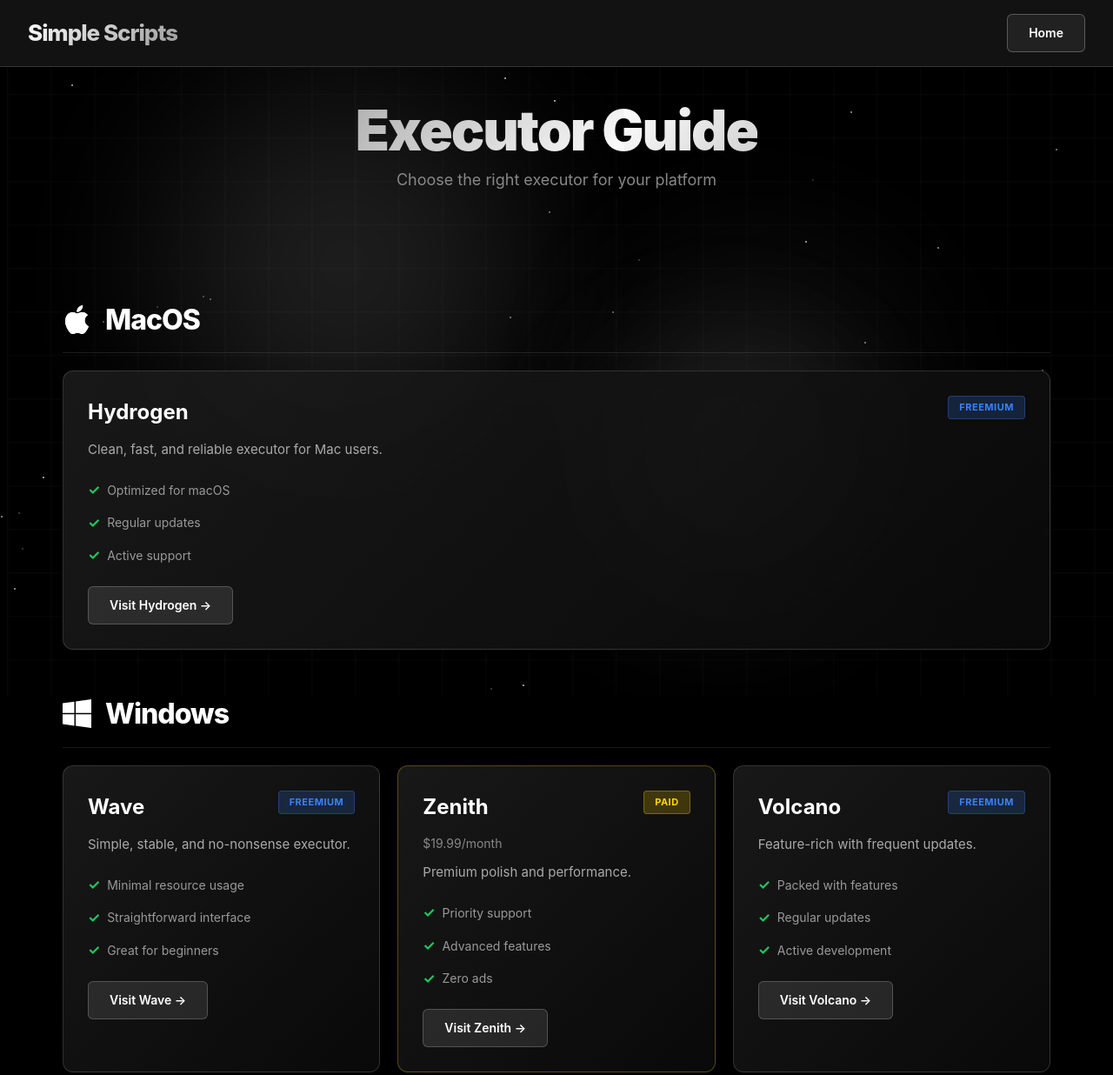
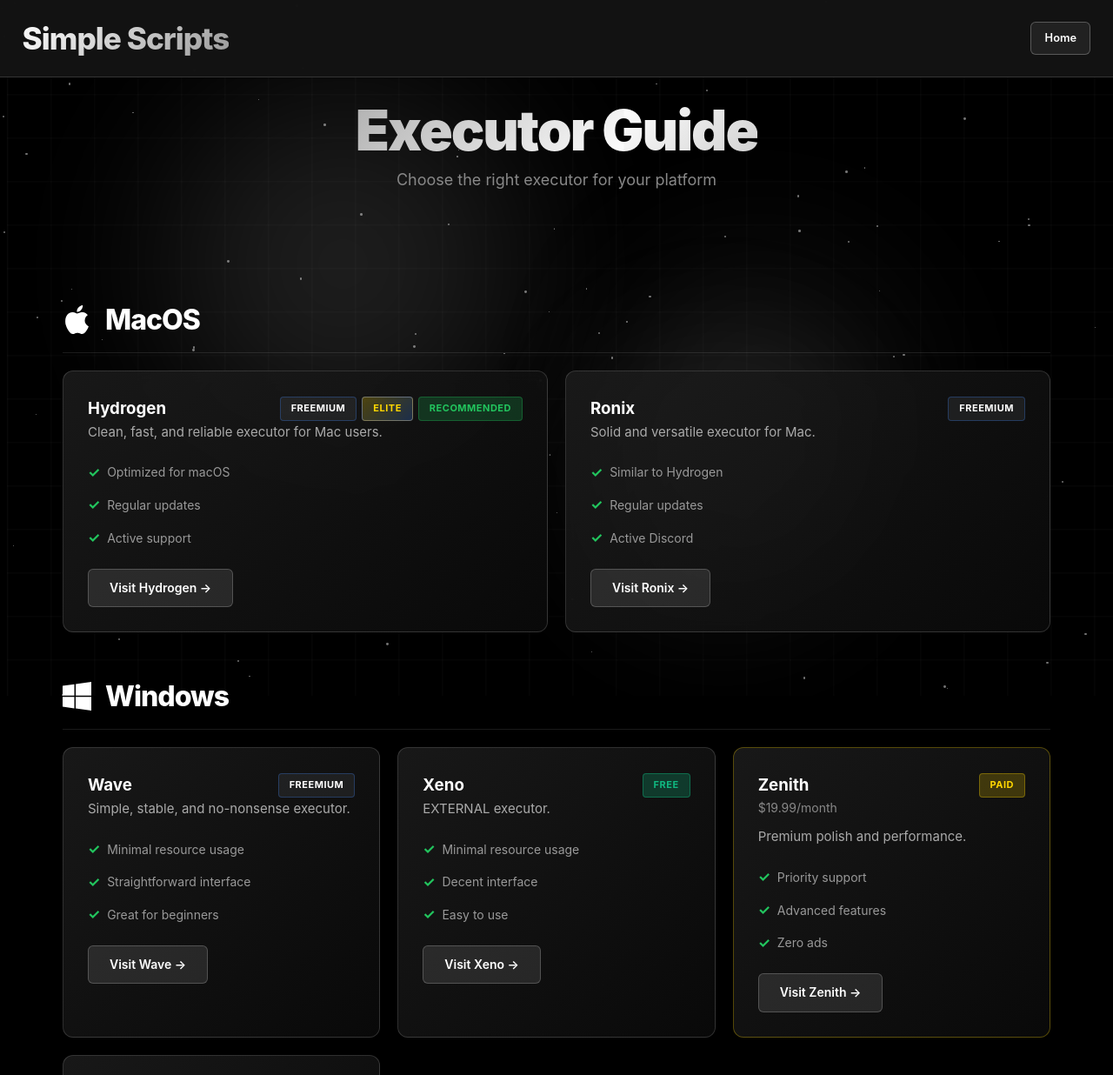
Before and after one commit to dawnpetal/website, a plain HTML site: page executors/index.html in a window 1280 px wide. Shown: the top 1236 px of the page at 87% size. Drawn offline with Linux system fonts and the light colour scheme.

Commit message:
bug fixes / new content

```diff
--- a/executors/index.html
+++ b/executors/index.html
@@ -10,7 +10,9 @@
             margin: 0;
             padding: 0;
             box-sizing: border-box;
-            user-select: none
+            user-select: none;
+            scrollbar-width: thin;
+            scrollbar-color: rgba(255, 255, 255, .2) rgba(20, 20, 20, .8)
         }
 
         html {
@@ -40,11 +42,6 @@
 
         ::-webkit-scrollbar-thumb:hover {
             background: rgba(255, 255, 255, .4)
-        }
-
-        * {
-            scrollbar-width: thin;
-            scrollbar-color: rgba(255, 255, 255, .2) rgba(20, 20, 20, .8)
         }
 
         .bg {
@@ -185,45 +182,51 @@
         }
 
         .nav-container {
-            max-width: 1400px;
+            width: 100%;
             margin: 0 auto;
-            padding: 0 32px;
+            padding: 0 2vw;
             display: flex;
             justify-content: space-between;
-            align-items: center
+            align-items: center;
+            font-size: clamp(0.9rem, 1.2vw, 1.1rem);
         }
 
         .logo {
-            font-size: 26px;
+            font-size: clamp(1.5rem, 4vw, 2.2rem);
             font-weight: 800;
             background: linear-gradient(135deg, #fff 0%, #999 100%);
             -webkit-background-clip: text;
             -webkit-text-fill-color: transparent;
             display: flex;
             align-items: center;
-            gap: 10px;
-            letter-spacing: -1px
+            gap: 0.5em;
+            letter-spacing: -1px;
+            white-space: nowrap;
         }
 
         .nav-btn {
-            padding: 10px 24px;
-            border: 1px solid rgba(255, 255, 255, .25);
-            background: rgba(40, 40, 40, .7);
+            padding: clamp(0.35em, 0.8vw, 0.6em) clamp(0.8em, 2vw, 1.2em);
+            border: 1px solid rgba(255, 255, 255, 0.25);
+            background: rgba(40, 40, 40, 0.7);
             color: #fff;
-            font-size: 14px;
+            font-size: clamp(0.8rem, 1vw, 1rem);
             font-weight: 600;
             border-radius: 6px;
             cursor: pointer;
-            transition: all .2s;
             text-decoration: none;
-            display: inline-block
+            display: inline-block;
+            backdrop-filter: blur(8px);
+            transition: all 0.2s;
+            white-space: nowrap;
         }
 
         .nav-btn:hover {
-            background: rgba(255, 255, 255, .15);
+            background: rgba(255, 255, 255, 0.15);
             border-color: #fff;
-            transform: translateY(-2px)
+            transform: translateY(-2px);
+            box-shadow: 0 4px 16px rgba(255, 255, 255, 0.25);
         }
+
 
         .hero {
             min-height: 35vh;
@@ -335,37 +338,79 @@
 
         .executor-header {
             display: flex;
-            justify-content: space-between;
-            align-items: flex-start;
-            margin-bottom: 12px;
-            gap: 12px
+            align-items: center;
+            gap: 12px;
         }
 
         .executor-name {
-            font-size: 24px;
-            font-weight: 700;
-            color: #fff
+            margin-right: auto;
+            min-width: 0;
+        }
+
+        .executor-badges {
+            display: flex;
+            flex-wrap: wrap;
+            gap: 6px;
+            align-items: center;
         }
 
         .executor-badge {
+            white-space: nowrap;
             padding: 4px 12px;
             border-radius: 4px;
             font-size: 11px;
             font-weight: 700;
             text-transform: uppercase;
-            letter-spacing: .5px
+            letter-spacing: .5px;
+            flex-shrink: 0;
         }
 
         .badge-freemium {
-            background: rgba(59, 130, 246, .2);
-            color: #3b82f6;
+            background: rgba(92, 96, 102, 0.2);
+            color: #ffffff;
             border: 1px solid rgba(59, 130, 246, .3)
+        }
+
+        .badge-free {
+            background: rgba(16, 185, 129, 0.25);
+            color: #10b981;
+            border: 1px solid rgba(16, 185, 129, 0.4);
         }
 
         .badge-paid {
             background: rgba(255, 215, 0, .2);
             color: #FFD700;
             border: 1px solid rgba(255, 215, 0, .3)
+        }
+
+        .badge-recommended {
+            background: rgba(34, 197, 94, .2);
+            color: #22c55e;
+            border: 1px solid rgba(34, 197, 94, .3);
+        }
+
+        .badge-untested {
+            background: rgba(255, 165, 0, .15);
+            color: #ffa500;
+            border: 1px solid rgba(255, 165, 0, .25);
+        }
+
+        .badge-beta {
+            background: rgba(168, 85, 247, .2);
+            color: #a855f7;
+            border: 1px solid rgba(168, 85, 247, .3);
+        }
+
+        .badge-deprecated {
+            background: rgba(239, 68, 68, .15);
+            color: #ef4444;
+            border: 1px solid rgba(239, 68, 68, .25);
+        }
+
+        .badge-elite {
+            background: linear-gradient(135deg, rgba(255, 215, 0, .25), rgba(59, 130, 246, .25));
+            color: #FFD700;
+            border: 1px solid rgba(255, 255, 255, .3);
         }
 
         .executor-price {
@@ -519,9 +564,7 @@
             <div class="platform-header">
                 <span class="platform-icon">
                     <svg xmlns="http://www.w3.org/2000/svg" class="mac-icon" width="16" height="16" fill="currentColor"
-                        class="bi bi-apple" viewBox="0 0 16 16">
-                        <path
-                            d="M11.182.008C11.148-.03 9.923.023 8.857 1.18c-1.066 1.156-.902 2.482-.878 2.516s1.52.087 2.475-1.258.762-2.391.728-2.43m3.314 11.733c-.048-.096-2.325-1.234-2.113-3.422s1.675-2.789 1.698-2.854-.597-.79-1.254-1.157a3.7 3.7 0 0 0-1.563-.434c-.108-.003-.483-.095-1.254.116-.508.139-1.653.589-1.968.607-.316.018-1.256-.522-2.267-.665-.647-.125-1.333.131-1.824.328-.49.196-1.422.754-2.074 2.237-.652 1.482-.311 3.83-.067 4.56s.625 1.924 1.273 2.796c.576.984 1.34 1.667 1.659 1.899s1.219.386 1.843.067c.502-.308 1.408-.485 1.766-.472.357.013 1.061.154 1.782.539.571.197 1.111.115 1.652-.105.541-.221 1.324-1.059 2.238-2.758q.52-1.185.473-1.282" />
+                        viewBox="0 0 16 16">
                         <path
                             d="M11.182.008C11.148-.03 9.923.023 8.857 1.18c-1.066 1.156-.902 2.482-.878 2.516s1.52.087 2.475-1.258.762-2.391.728-2.43m3.314 11.733c-.048-.096-2.325-1.234-2.113-3.422s1.675-2.789 1.698-2.854-.597-.79-1.254-1.157a3.7 3.7 0 0 0-1.563-.434c-.108-.003-.483-.095-1.254.116-.508.139-1.653.589-1.968.607-.316.018-1.256-.522-2.267-.665-.647-.125-1.333.131-1.824.328-.49.196-1.422.754-2.074 2.237-.652 1.482-.311 3.83-.067 4.56s.625 1.924 1.273 2.796c.576.984 1.34 1.667 1.659 1.899s1.219.386 1.843.067c.502-.308 1.408-.485 1.766-.472.357.013 1.061.154 1.782.539.571.197 1.111.115 1.652-.105.541-.221 1.324-1.059 2.238-2.758q.52-1.185.473-1.282" />
                     </svg>
@@ -532,7 +575,11 @@
                 <div class="executor-card">
                     <div class="executor-header">
                         <h3 class="executor-name">Hydrogen</h3>
+                        <div class="executor-badges">
                             <span class="executor-badge badge-freemium">Freemium</span>
+                            <span class="executor-badge badge-elite">Elite</span>
+                            <span class="executor-badge badge-recommended">Recommended</span>
+                        </div>
                     </div>
                     <p class="executor-description">Clean, fast, and reliable executor for Mac users.</p>
                     <ul class="executor-features">
@@ -542,13 +589,28 @@
                     </ul>
                     <a href="https://hydrogen.lat" target="_blank" class="executor-link">Visit Hydrogen →</a>
                 </div>
+                <div class="executor-card">
+                    <div class="executor-header">
+                        <h3 class="executor-name">Ronix</h3>
+                        <div class="executor-badges">
+                            <span class="executor-badge badge-freemium">Freemium</span>
+                        </div>
+                    </div>
+                    <p class="executor-description">Solid and versatile executor for Mac.</p>
+                    <ul class="executor-features">
+                        <li>Similar to Hydrogen</li>
+                        <li>Regular updates</li>
+                        <li>Active Discord</li>
+                    </ul>
+                    <a href="https://ronixstudios.com" target="_blank" class="executor-link">Visit Ronix →</a>
+                </div>
             </div>
         </div>
         <div class="platform-section">
             <div class="platform-header">
                 <span class="platform-icon">
                     <svg xmlns="http://www.w3.org/2000/svg" width="16" height="16" fill="currentColor"
-                        class="bi bi-windows" viewBox="0 0 16 16">
+                        viewBox="0 0 16 16">
                         <path
                             d="M6.555 1.375 0 2.237v5.45h6.555zM0 13.795l6.555.933V8.313H0zm7.278-5.4.026 6.378L16 16V8.395zM16 0 7.33 1.244v6.414H16z" />
                     </svg>
@@ -559,7 +621,9 @@
                 <div class="executor-card">
                     <div class="executor-header">
                         <h3 class="executor-name">Wave</h3>
+                        <div class="executor-badges">
                             <span class="executor-badge badge-freemium">Freemium</span>
+                        </div>
                     </div>
                     <p class="executor-description">Simple, stable, and no-nonsense executor.</p>
                     <ul class="executor-features">
@@ -569,10 +633,27 @@
                     </ul>
                     <a href="https://getwave.gg/" target="_blank" class="executor-link">Visit Wave →</a>
                 </div>
+                <div class="executor-card">
+                    <div class="executor-header">
+                        <h3 class="executor-name">Xeno</h3>
+                        <div class="executor-badges">
+                            <span class="executor-badge badge-free">Free</span>
+                        </div>
+                    </div>
+                    <p class="executor-description">EXTERNAL executor.</p>
+                    <ul class="executor-features">
+                        <li>Minimal resource usage</li>
+                        <li>Decent interface</li>
+                        <li>Easy to use</li>
+                    </ul>
+                    <a href="https://www.xeno.onl/" target="_blank" class="executor-link">Visit Xeno →</a>
+                </div>
                 <div class="executor-card premium">
                     <div class="executor-header">
                         <h3 class="executor-name">Zenith</h3>
+                        <div class="executor-badges">
                             <span class="executor-badge badge-paid">Paid</span>
+                        </div>
                     </div>
                     <p class="executor-price">$19.99/month</p>
                     <p class="executor-description">Premium polish and performance.</p>
@@ -586,7 +667,9 @@
                 <div class="executor-card">
                     <div class="executor-header">
                         <h3 class="executor-name">Volcano</h3>
+                        <div class="executor-badges">
                             <span class="executor-badge badge-freemium">Freemium</span>
+                        </div>
                     </div>
                     <p class="executor-description">Feature-rich with frequent updates.</p>
                     <ul class="executor-features">
@@ -602,7 +685,7 @@
             <div class="platform-header">
                 <span class="platform-icon">
                     <svg xmlns="http://www.w3.org/2000/svg" width="16" height="16" fill="currentColor"
-                        class="bi bi-android2" viewBox="0 0 16 16">
+                        viewBox="0 0 16 16">
                         <path
                             d="m10.213 1.471.691-1.26q.069-.124-.048-.192-.128-.057-.195.058l-.7 1.27A4.8 4.8 0 0 0 8.005.941q-1.032 0-1.956.404l-.7-1.27Q5.281-.037 5.154.02q-.117.069-.049.193l.691 1.259a4.25 4.25 0 0 0-1.673 1.476A3.7 3.7 0 0 0 3.5 5.02h9q0-1.125-.623-2.072a4.27 4.27 0 0 0-1.664-1.476ZM6.22 3.303a.37.37 0 0 1-.267.11.35.35 0 0 1-.263-.11.37.37 0 0 1-.107-.264.37.37 0 0 1 .107-.265.35.35 0 0 1 .263-.11q.155 0 .267.11a.36.36 0 0 1 .112.265.36.36 0 0 1-.112.264m4.101 0a.35.35 0 0 1-.262.11.37.37 0 0 1-.268-.11.36.36 0 0 1-.112-.264q0-.154.112-.265a.37.37 0 0 1 .268-.11q.155 0 .262.11a.37.37 0 0 1 .107.265q0 .153-.107.264M3.5 11.77q0 .441.311.75.311.306.76.307h.758l.01 2.182q0 .414.292.703a.96.96 0 0 0 .7.288.97.97 0 0 0 .71-.288.95.95 0 0 0 .292-.703v-2.182h1.343v2.182q0 .414.292.703a.97.97 0 0 0 .71.288.97.97 0 0 0 .71-.288.95.95 0 0 0 .292-.703v-2.182h.76q.436 0 .749-.308.31-.307.311-.75V5.365h-9zm10.495-6.587a.98.98 0 0 0-.702.278.9.9 0 0 0-.293.685v4.063q0 .406.293.69a.97.97 0 0 0 .702.284q.42 0 .712-.284a.92.92 0 0 0 .293-.69V6.146a.9.9 0 0 0-.293-.685 1 1 0 0 0-.712-.278m-12.702.283a1 1 0 0 1 .712-.283q.41 0 .702.283a.9.9 0 0 1 .293.68v4.063a.93.93 0 0 1-.288.69.97.97 0 0 1-.707.284 1 1 0 0 1-.712-.284.92.92 0 0 1-.293-.69V6.146q0-.396.293-.68" />
                     </svg>
@@ -613,7 +696,9 @@
                 <div class="executor-card warning">
                     <div class="executor-header">
                         <h3 class="executor-name">KRNL</h3>
+                        <div class="executor-badges">
                             <span class="executor-badge badge-freemium">Freemium</span>
+                        </div>
                     </div>
                     <p class="executor-price">4 Checkpoints</p>
                     <p class="executor-description">Mobile executor with parser issues.</p>
@@ -634,25 +719,59 @@
                 <div class="executor-card">
                     <div class="executor-header">
                         <h3 class="executor-name">Delta</h3>
+                        <div class="executor-badges">
                             <span class="executor-badge badge-freemium">Freemium</span>
+                            <span class="executor-badge badge-recommended">Recommended</span>
                         </div>
-                    <p class="executor-price">1 Checkpoint</p>
-                    <p class="executor-description">Smooth, clean, better mobile pick.</p>
+                    </div>
+                    <p class="executor-description">Stable mobile executor.</p>
                     <ul class="executor-features">
-                        <li>Single checkpoint</li>
-                        <li>Better stability</li>
-                        <li>Script compatible</li>
+                        <li>Reliable scripts</li>
+                        <li>Regular updates</li>
+                        <li>Supports Android & iOS</li>
                     </ul>
-                    <a href="https://deltaexploits.gg/" target="_blank" class="executor-link">Visit Delta →</a>
+                    <a href="https://delta.app" target="_blank" class="executor-link">Visit Delta →</a>
+                </div>
+                <div class="executor-card">
+                    <div class="executor-header">
+                        <h3 class="executor-name">Ronix</h3>
+                        <div class="executor-badges">
+                            <span class="executor-badge badge-recommended">Recommended</span>
+                        </div>
+                    </div>
+                    <p class="executor-description">Mobile-friendly Ronix executor.</p>
+                    <ul class="executor-features">
+                        <li>Android ONLY compatible</li>
+                        <li>Frequent updates</li>
+                        <li>Lightweight</li>
+                    </ul>
+                    <a href="https://ronixstudios.com" target="_blank" class="executor-link">Visit Ronix →</a>
                 </div>
             </div>
         </div>
+        <div style="text-align:center; margin:60px 0;">
+            <a href="https://whatexpsare.online/" target="_blank"
+                style="display:inline-block; padding:16px 40px; font-size:18px; font-weight:700; text-transform:uppercase; letter-spacing:1px; color:#fff; background: linear-gradient(135deg, #4CAF50, #2E7D32); border-radius:10px; text-decoration:none; box-shadow: 0 4px 12px rgba(0,0,0,0.3);">
+                Explore What Exploits Are Online →
+            </a>
+        </div>
+
     </div>
     <footer>
         <p>© 2025 Simple Scripts. All rights reserved.</p>
     </footer>
     <script>
-        const s = document.getElementById('stars'), f = document.createDocumentFragment(); for (let i = 0; i < 50; i++) { const e = document.createElement('div'); e.className = 'star'; e.style.left = Math.random() * 100 + '%'; e.style.top = Math.random() * 100 + '%'; e.style.animationDelay = Math.random() * 3 + 's'; f.appendChild(e) } s.appendChild(f);
+        const starsContainer = document.getElementById('stars');
+        for (let i = 0; i < 120; i++) {
+            const star = document.createElement('div');
+            star.className = 'star';
+            star.style.top = `${Math.random() * 100}%`;
+            star.style.left = `${Math.random() * 100}%`;
+            star.style.width = `${Math.random() * 2 + 1}px`;
+            star.style.height = star.style.width;
+            star.style.opacity = Math.random();
+            starsContainer.appendChild(star);
+        }
     </script>
 </body>
 
```
Also changed, not shown: index.html (+23 -19 lines). Lines whose indentation alone changed are shown as unchanged.
